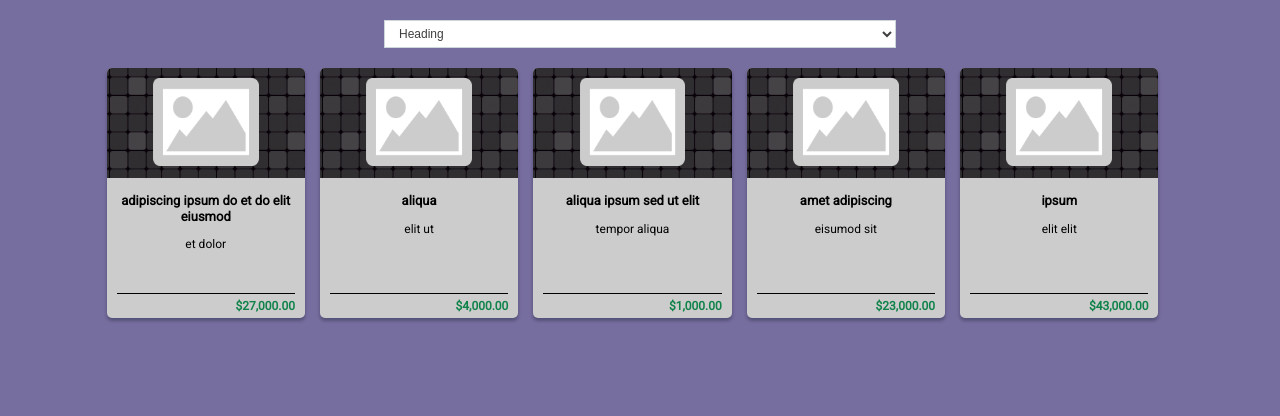
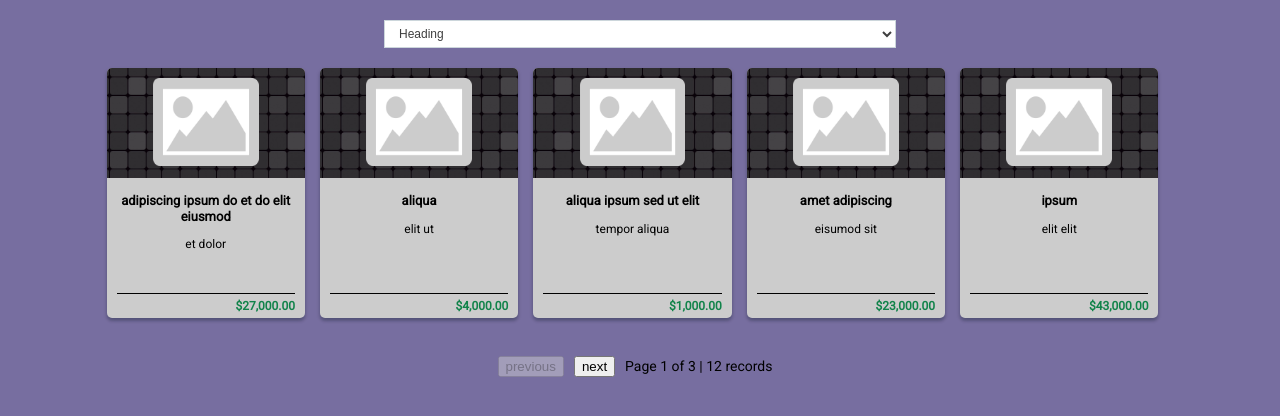
Before and after one commit to amerturkovic/turk-cox-react-project, a React (Create React App) app: page / in a window 1280 px wide. Shown: the top 416 px of the page. Built offline with nearby package versions, Linux system fonts and the light colour scheme.

Commit message:
pagination - progress

```diff
--- a/src/components/Card/styles.scss
+++ b/src/components/Card/styles.scss
@@ -4,6 +4,7 @@
     font-size: 12px;
     background-color: #ccc;
     width: 16%;
+    min-width: 135px;
     height: 250px;
     margin: 0 15px 15px 0;
     border-radius: 5px;
@@ -52,13 +53,13 @@
         margin: 0 10px;
     }
 }
-@media only screen and (max-width: 768px) {
+@media only screen and (max-width: 792px) {
     .card {
         width: 33%;
         min-width: 145px;
     }
 }
-@media only screen and (max-width: 380px) {
+@media only screen and (max-width: 376px) {
     .card {
         width: 100%;
         clear: left;
--- a/src/components/Catalog/index.js
+++ b/src/components/Catalog/index.js
@@ -26,16 +26,21 @@ export class Catalog extends Component {
         this.sortBy(event)
     }
 
-    sortBy(prop){
+    sortBy(prop = this.state.sortby){
         const sorted = this.sort(locations, prop)
         this.setState({
-            sorted: this.pageCards(sorted)
+            sortby: prop,
+            sorted: this.refreshCards(sorted, 1),
+            currentPage: 1,
         })
     }
 
     handlePageChange(pageNumber){
+        const sorted = this.sort(locations, this.state.sortby)
+        const sliced = this.refreshCards(sorted, pageNumber)
         this.setState({
-            currentPage: pageNumber
+            currentPage: pageNumber,
+            sorted: sliced
         })
     }
     /**
@@ -58,17 +63,12 @@ export class Catalog extends Component {
         });
     }
 
-    pageCards(sortedCards){
-        const start = (this.state.currentPage - 1) * this.state.perPage;
+    refreshCards(sortedCards, page){
+        let pageNum = page ? page : this.state.currentPage
+        const start = (pageNum - 1) * this.state.perPage;
         const end = start + this.state.perPage;
         const spliced = sortedCards.slice(start, end);
         return spliced;
-    }
-    /**
-     * Calculate Total Pages value
-     */
-    getTotalPages() {
-        return Math.ceil(this.state.sorted.length / this.state.perPage);
     }
 
     render() {
@@ -86,7 +86,10 @@ export class Catalog extends Component {
                     <Card key={index} location={obj} />
                 )}
             </div>
-            <Pagination handleOnChange={this.handlePageChange} currentPage={this.state.currentPage} itemsPerPage={this.state.perPage} totalPages={this.getTotalPages()} />
+            <div className="navigation">
+                <Pagination handleOnChange={this.handlePageChange} currentPage={this.state.currentPage} itemsPerPage={this.state.perPage} totalRecords={locations.length}/>
+            </div>
+
         </div>
     }
 }
--- a/src/components/Catalog/styles.scss
+++ b/src/components/Catalog/styles.scss
@@ -4,14 +4,20 @@
 }
 .catalog {
     padding: 0 20px;
-    overflow: auto;
+    width: calc(100% - 40px);
     text-align: center;
 }
+.navigation {
+    margin: 20px auto;
+    width: 40%;
+}
 @media only screen and (max-width: 380px) {
-    .sorter {
+    .sorter,
+    .navigation {
         margin-left: 20px;
         margin-right: 20px;
         width: calc(100% - 40px);
         min-width: 145px;
     }
+
 }
--- a/src/components/Pagination/index.js
+++ b/src/components/Pagination/index.js
@@ -3,62 +3,52 @@ import PropTypes from 'prop-types'
 import './styles.css';
 
 export class Pagination extends Component {
+	constructor(props){
+        super(props)
+        this.pageChangeAction = this.pageChangeAction.bind(this)
+		this.pageChangeButtonAction = this.pageChangeButtonAction.bind(this)
+		this.state = {
+			totalPages: Math.ceil(this.props.totalRecords / this.props.itemsPerPage)
+		}
+	}
+
     static propTypes = {
         handleOnChange: PropTypes.func.isRequired,
         itemsPerPage: PropTypes.number,
-        totalPages: PropTypes.number,
+		totalRecords: PropTypes.number,
         currentPage: PropTypes.number
-    }
+	}
      /**
 	 * Triggered by nav arrow or input directly
 	 * @param event
 	 */
-	pageChangeAction(event) {
-        let totalPages = this.props.data.totalPages
-		let currentPage = this.props.data.currentPage;
-		if (event === 'up') {
-			currentPage += 1;
-		} else if (event === 'down') {
-			currentPage -= 1;
-		} else {
-			if ( event <= 0 ) {
-				currentPage = 1;
-			} else if (event > totalPages) {
-				currentPage = totalPages;
-			}
-        }
+	pageChangeAction(ev) {
+		const event = ev.target.value
+        const totalPages = this.props.totalPages
+		let currentPage = this.props.currentPage
+		if ( event <= 0 ) {
+			currentPage = 1;
+		} else if (event > totalPages) {
+			currentPage = totalPages;
+		}
         this.props.handleOnChange(currentPage);
 	}
 
-	/**
-	 * disable arrows if page number is outside of the range
-	 * @param direction
-	 * @return boolean
-	 */
-	disablePageNav(direction) {
-        let returnVal = false
-        let currentPage = this.props.data.currentPage
-        let totalPages = this.props.data.totalPages;
-		if (currentPage >= 1 && totalPages > 0) {
-			if (direction === "back" ) {
-				if (currentPage === 1) {
-					returnVal = true;
-				}
-			}
-			if (direction === "next") {
-				if (currentPage === totalPages) {
-					returnVal = true;
-				}
-			}
-		} else {
-			returnVal = true;
+	pageChangeButtonAction(direction) {
+		let currentPage = this.props.currentPage
+		if (direction === 'up') {
+			currentPage += 1;
+		} else if (direction === 'down') {
+			currentPage -= 1;
 		}
-		return returnVal;
+        this.props.handleOnChange(currentPage);
 	}
 
     render() {
         return <div className="pagination">
-
+			<button onClick={() => this.pageChangeButtonAction('down')} disabled={this.props.currentPage === 1}>previous</button>
+			<button onClick={() => this.pageChangeButtonAction('up')} disabled={this.props.currentPage === this.state.totalPages}>next</button>
+			<div>Page {this.props.currentPage} of {this.state.totalPages} | {this.props.totalRecords} records</div>
         </div>
     }
 }
--- a/src/components/Pagination/styles.scss
+++ b/src/components/Pagination/styles.scss
@@ -1,3 +1,12 @@
 .pagination {
-    color: #000;
+    text-align: center;
+    button,
+    div {
+        display: inline-block;
+        margin-right: 10px;
+        margin-bottom: 10px;
+    }
+    button {
+        cursor: pointer;
+    }
 }
```
